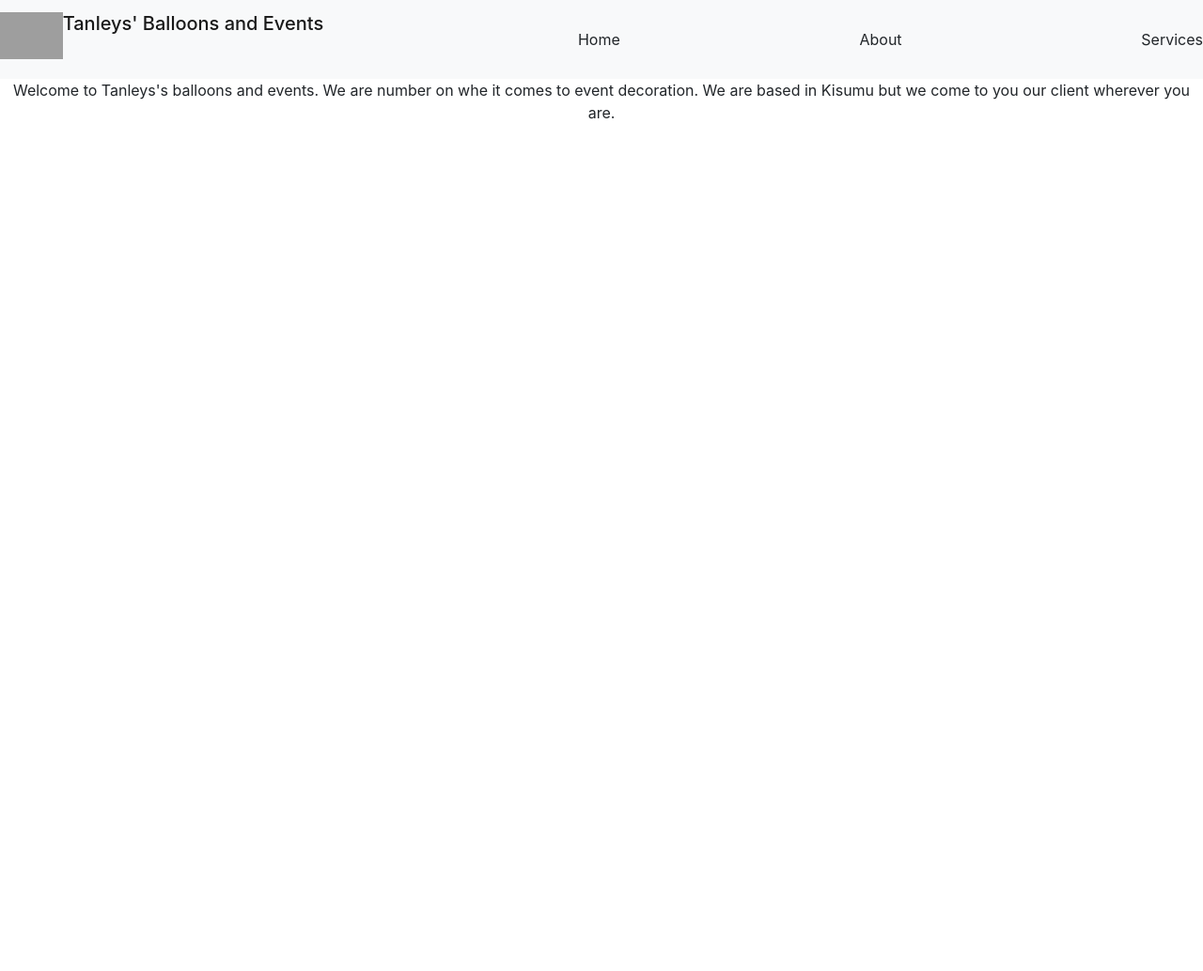
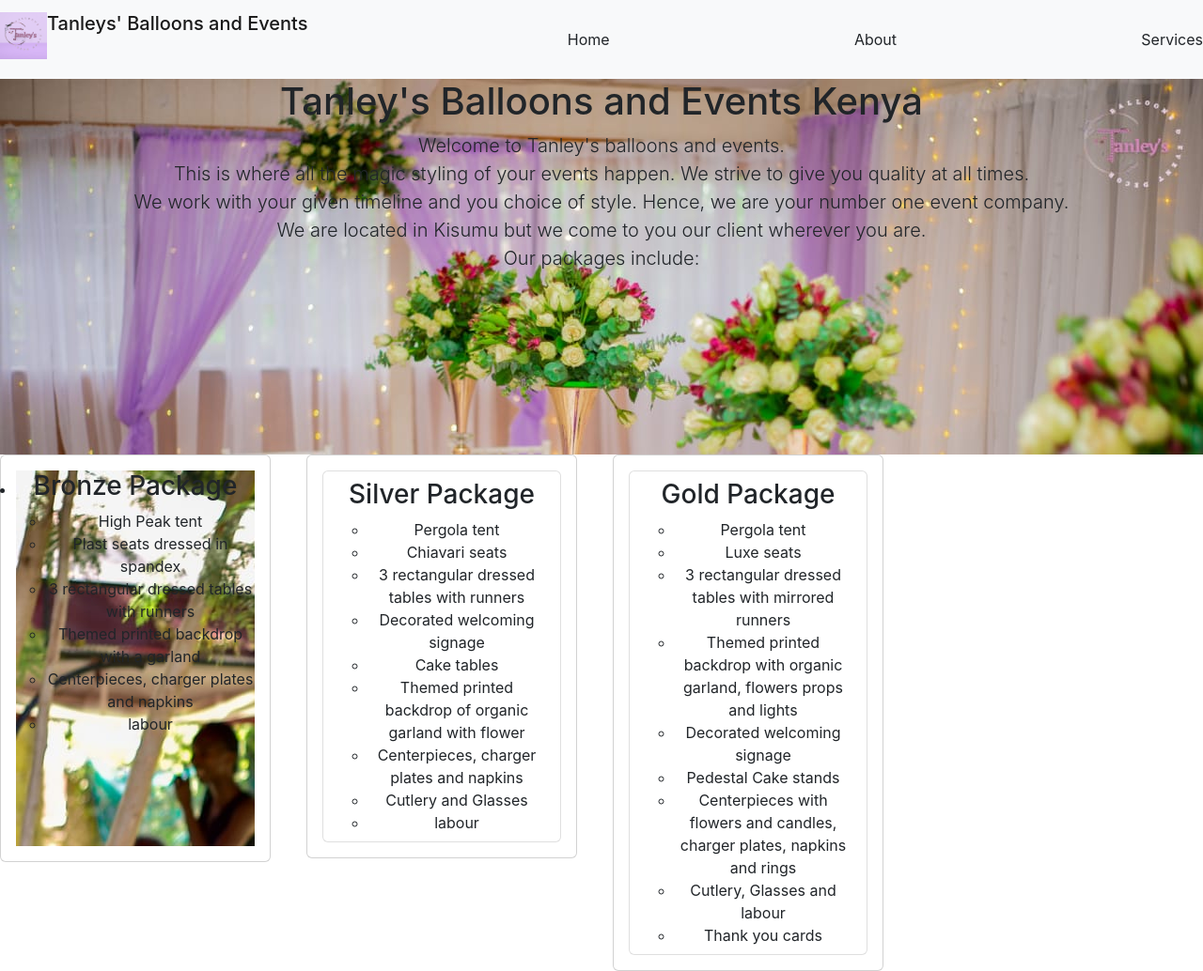
Before and after one commit to judithawino/tanleys-balloons-events, a React app: page / in a window 1280 px wide. Shown: the whole page at 94% size. Before the commit the page ends 800 px from the top, so only its background shows below. Built offline with nearby package versions, Linux system fonts and the light colour scheme; grey boxes are pictures that could not be loaded.

Commit message:
Added event packages to Home.js and styled

```diff
--- a/src/components/App.css
+++ b/src/components/App.css
@@ -17,8 +17,16 @@
 }
 .home{
   background-image: url(./images/table_setting.jpg);
-  height: 600px;
+  height: 400px;
   max-width: 100%;
+}
+.bronze{
+  background-image: url(./images/babyshower.jpg);
+  max-width: 100%;
+  height:400px
+}
+.unordered{
+  list-style: none;
 }
 
 /* @media (prefers-reduced-motion: no-preference) {
--- a/src/components/Home.js
+++ b/src/components/Home.js
@@ -1,10 +1,89 @@
 import React from 'react';
+import babyshower from './images/babyshower.jpg'
 
 export default function Home(){
 
     return(
         <div>
-            <p>Welcome to Tanleys's balloons and events. We are number on whe it comes to event decoration. We are based in Kisumu but we come to you our client wherever you are.</p>
+        <div className="home">
+            <h1>Tanley's Balloons and Events Kenya</h1>
+            <p className='lead'>Welcome to Tanley's balloons and events.<br/>
+             This is where all the magic styling of your events happen. We strive to give you quality at all times.<br/>
+             We work with your given timeline and you choice of style. Hence, we are your number one event company. <br/>
+             We are located in Kisumu but we come to you our client wherever you are.<br/>
+             Our packages include:
+            </p>
+        </div>
+            <div className="row">
+                <div className="col-md-3">
+                    <div className='card' style={{width: 18 + 'rem'}}>
+                        <div className="card-body">
+                          <div className='bronze'>
+                            <ul className="list-group list-group-right">
+                                <li className="list-item">
+                                    <h3 className='card-title'>Bronze Package</h3>
+                                    <ul>
+                                        <li className="list-item">High Peak tent</li>
+                                        <li className="list-item">Plast seats dressed in spandex</li>
+                                        <li className="list-item">3 rectangular dressed tables with runners</li>
+                                        <li className="list-item">Themed printed backdrop with a garland</li>
+                                        <li className="list-item">Centerpieces, charger plates and napkins</li>
+                                        <li className="list-item">labour</li>
+                                    </ul>
+                                </li>
+                            </ul>
+                        </div>
+                        </div>
+                    </div>
+                </div>
+
+
+                <div className="col-md-3">
+                    <div className='card' style={{width: 18 + 'rem'}}>
+                        <div className="card-body">
+                            <ul className="list-group list-group-right">
+                                <li className="list-group-item">
+                                    <h3 className='card-title'>Silver Package</h3>
+                                    <ul>
+                                        <li className="list-item">Pergola tent</li>
+                                        <li className="list-item">Chiavari seats</li>
+                                        <li className="list-item">3 rectangular dressed tables with runners</li>
+                                        <li className="list-item">Decorated welcoming signage</li>
+                                        <li className="list-item">Cake tables</li>
+                                        <li className="list-item">Themed printed backdrop of organic garland with flower</li>
+                                        <li className="list-item">Centerpieces, charger plates and napkins</li>
+                                        <li className="list-item">Cutlery and Glasses</li>
+                                        <li className="list-item">labour</li>
+                                    </ul>
+                                </li>
+                            </ul>
+                        </div>
+                    </div>
+                </div>
+                <div className="col-md-3">
+                    <div className='card' style={{width: 18 + 'rem'}}>
+                        <div className="card-body">
+                            <ul className="list-group list-group-right">
+                                <li className="list-group-item">
+                                    <h3 className='card-title'>Gold Package</h3>
+                                    <ul>
+                                        <li className="list-item">Pergola tent</li>
+                                        <li className="list-item">Luxe seats</li>
+                                        <li className="list-item">3 rectangular dressed tables with mirrored runners</li>
+                                        <li className="list-item">Themed printed backdrop with organic garland, flowers props and lights</li>
+                                        <li className="list-item">Decorated welcoming signage</li>
+                                        <li className="list-item">Pedestal Cake stands</li>
+                                        <li className="list-item">Centerpieces with flowers and candles, charger plates, napkins and rings</li>
+                                        <li className="list-item">Cutlery, Glasses and labour</li>
+                                        <li className="list-item">Thank you cards</li>
+                                    </ul>
+                                </li>
+                            </ul>
+                        </div>
+                    </div>
+                </div>
+            </div>
+
         </div>
     )
 }
```
Also changed, not shown: src/components/images/IMG-20220616-WA0265.jpg (added), src/components/images/babyshower.jpg (added), src/components/images/balloon_hug.jpg (added), src/components/images/balloon_marquee.jpeg (added), src/components/images/lux.jpg (added), src/components/images/table_setting.jpg (added), src/components/logo_design.png (added).
